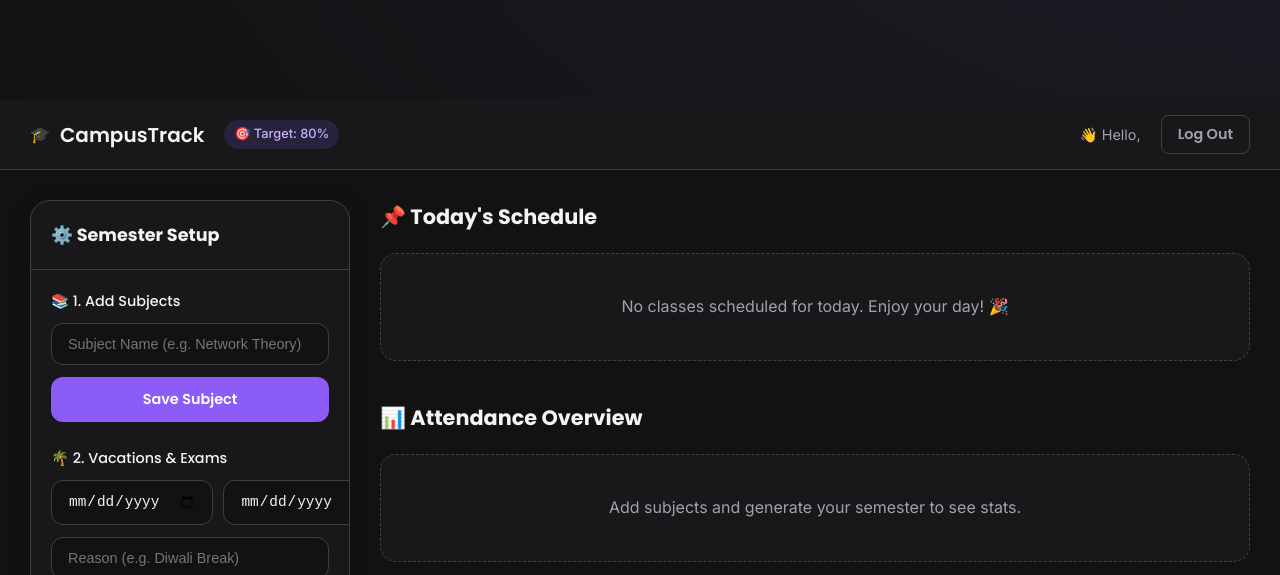
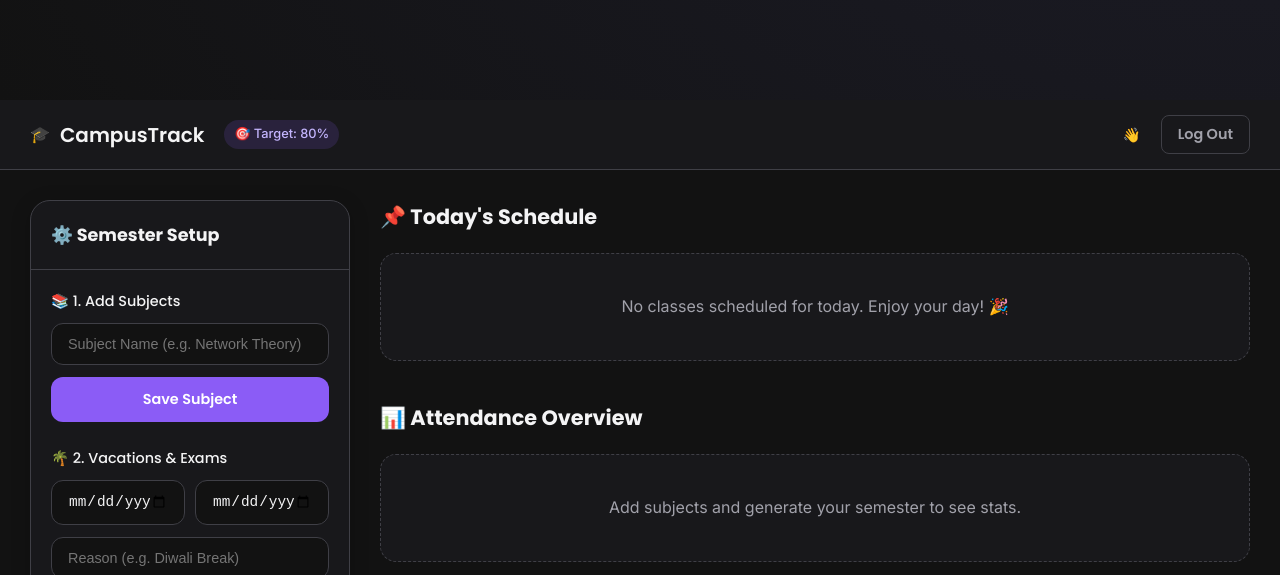
Before and after one commit to psampatganesh27-debug/attendance-tracker, a plain HTML site: page frontend/index.html in a window 1280 px wide. Shown: the part 700-1275 px from the top of the page. Drawn offline with Linux system fonts and the light colour scheme; no server answers.

Commit message:
Implementing some UI updations

```diff
--- a/frontend/index.html
+++ b/frontend/index.html
@@ -38,7 +38,7 @@
         <span class="target-badge">🎯 Target: 80%</span>
       </div>
       <div class="nav-right">
-        <span class="greeting">👋 Hello, <span id="user-greeting"></span></span>
+        <span class="greeting">👋 <span id="user-greeting"></span></span>
         <button onclick="logout()" class="btn-logout">Log Out</button>
       </div>
     </nav>
--- a/frontend/style.css
+++ b/frontend/style.css
@@ -185,10 +185,11 @@ h1, h2, h3, h4 {
   font-size: 1.1rem;
   color: var(--text-main);
 }
-
 .sidebar-scroll {
   padding: 20px;
+  padding-bottom: 40px; /* Gives breathing room at the bottom */
   overflow-y: auto;
+  overflow-x: hidden; /* Kills the horizontal scrollbar */
   flex: 1;
 }
 
@@ -226,6 +227,12 @@ input, select {
 .input-row {
   display: flex;
   gap: 10px;
+}
+
+/* Forces side-by-side inputs to shrink properly without overflowing */
+.input-row input, .input-row select {
+  flex: 1;
+  min-width: 0;
 }
 
 input:focus, select:focus {
```
